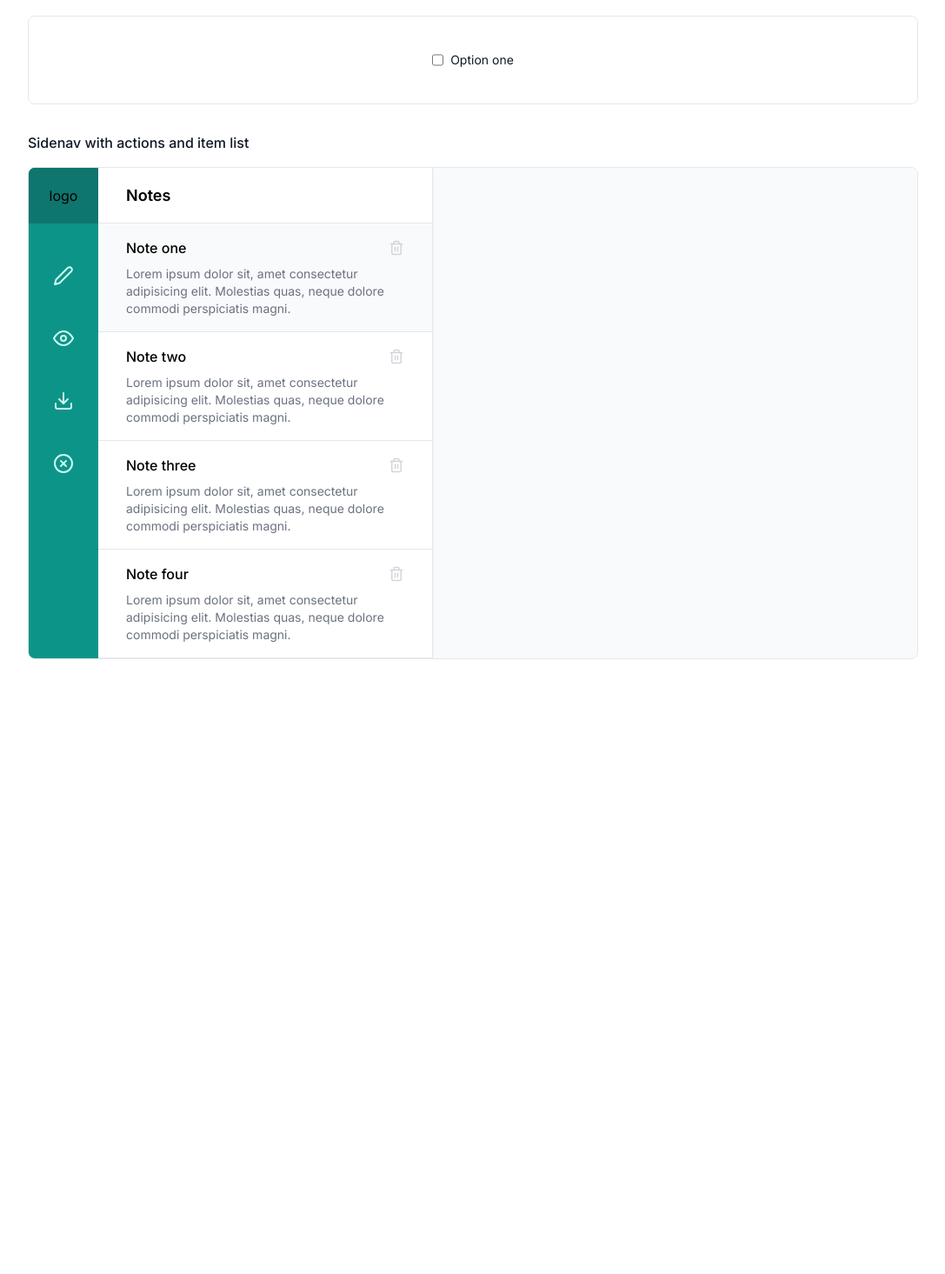
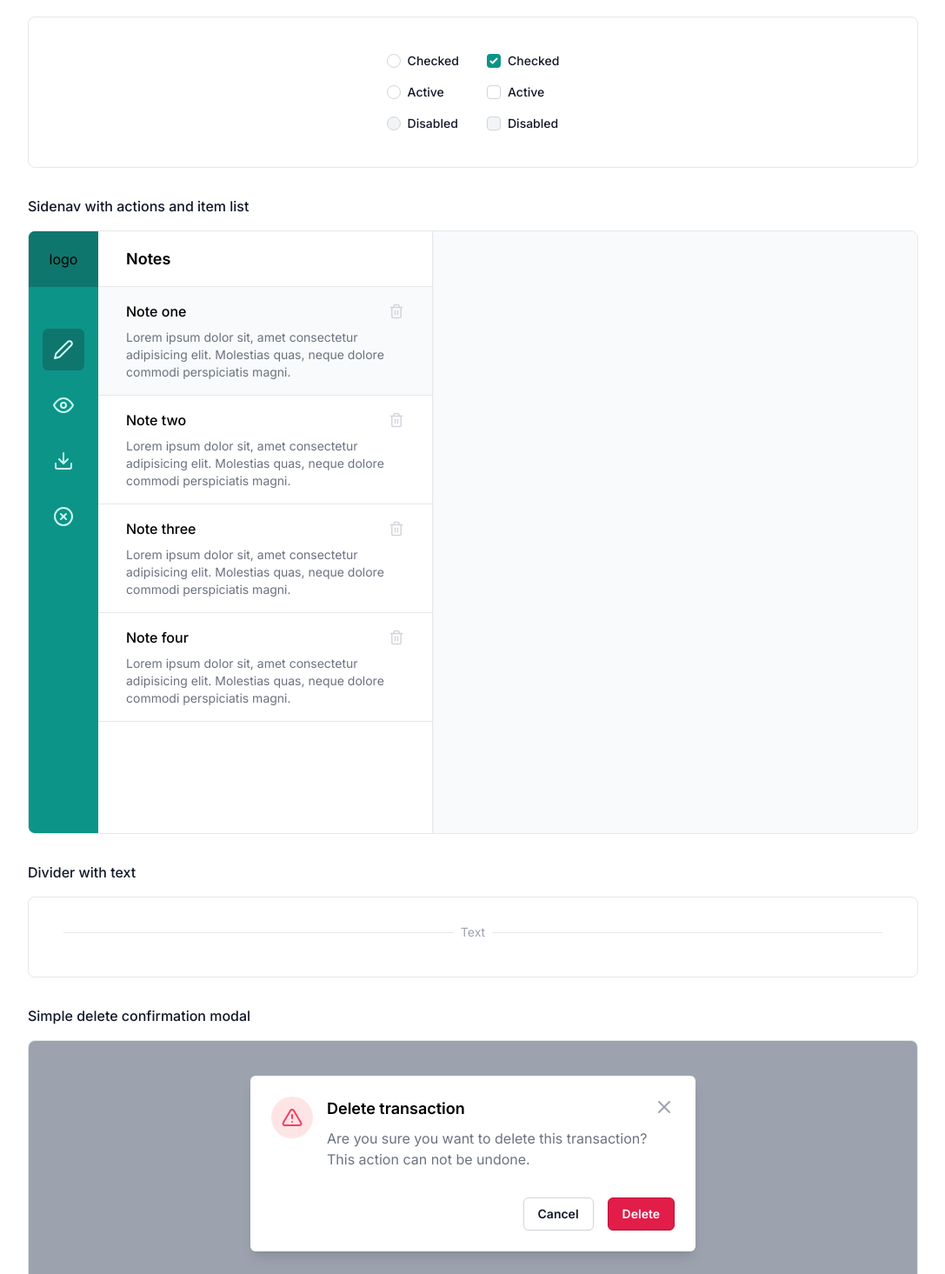
Before and after one commit to rkatanic/tailwind-components, a React (Create React App) app: page / in a window 1280 px wide. Shown: the part 1205-2670 px from the top of the page at 87% size, without its empty margins (96-1183 px from the left). Before the commit the page ends 1995 px from the top, so only its background shows below. Built offline with nearby package versions, Linux system fonts and the light colour scheme.

Commit message:
Adds more components

```diff
--- a/package.json
+++ b/package.json
@@ -37,6 +37,7 @@
     ]
   },
   "devDependencies": {
+    "@tailwindcss/forms": "^0.5.2",
     "autoprefixer": "^10.4.8",
     "postcss": "^8.4.14",
     "tailwindcss": "^3.1.7",
--- a/src/App.jsx
+++ b/src/App.jsx
@@ -1,8 +1,11 @@
 import { useState } from "react";
+import Alert from "./components/Alert";
 import Button from "./components/Button";
-import Checkbox from "./components/Checkbox";
+import CheckboxAndRadio from "./components/CheckboxAndRadio";
+import Divider from "./components/Divider";
 import FileUpload from "./components/FileUpload";
 import Input from "./components/Input";
+import Modal from "./components/Modal";
 import Navbar from "./components/Navbar";
 import Preview from "./components/Preview";
 import Select from "./components/Select";
@@ -23,11 +26,26 @@ const App = () => {
         <Preview alignInCenter component={<Button />} title="Buttons" />
         <Preview alignInCenter component={<FileUpload />} title="File upload" />
         <Preview alignInCenter component={<Select />} title="Select" />
-        <Preview alignInCenter component={<Checkbox />} title="Checkbox" />
+        <Preview
+          alignInCenter
+          component={<CheckboxAndRadio />}
+          title="Checkbox & radio"
+        />
         <Preview
           component={<Sidenav />}
           title="Sidenav with actions and item list"
         />
+        <Preview
+          alignInCenter
+          component={<Divider />}
+          title="Divider with text"
+        />
+        <Preview
+          alignInCenter
+          component={<Modal />}
+          title="Simple delete confirmation modal"
+        />
+        <Preview alignInCenter component={<Alert />} title="Alerts" />
       </div>
     </div>
   );
--- /dev/null
+++ b/src/components/Alert.tsx
@@ -0,0 +1,53 @@
+import {
+  FiX,
+  FiAlertTriangle,
+  FiCheckCircle,
+  FiInfo,
+  FiXCircle,
+} from "react-icons/fi";
+
+const Alert = (): JSX.Element => (
+  <div className="flex items-center flex-col gap-4 w-full">
+    <div className="flex gap-4 shadow-sm rounded-md border text-teal-600 border-teal-400 bg-teal-100 px-4 w-full max-w-md">
+      <div className="flex items-center py-2 pr-4 border-r border-teal-400">
+        <FiCheckCircle size="1.5rem" className="stroke-teal-500" />
+      </div>
+      <div className="py-2  w-full flex items-start justify-between gap-2">
+        Success alert message text.
+        <FiX size="1.5rem" className="cursor-pointer stroke-teal-500" />
+      </div>
+    </div>
+
+    <div className="flex gap-4 shadow-sm rounded-md border text-sky-600 border-sky-400 bg-sky-100 px-4 w-full max-w-md">
+      <div className="flex items-center py-2 pr-4 border-r border-sky-400">
+        <FiInfo size="1.5rem" className="stroke-sky-500" />
+      </div>
+      <div className="py-2  w-full flex items-start justify-between gap-2">
+        Info alert message text.
+        <FiX size="1.5rem" className="cursor-pointer stroke-sky-500" />
+      </div>
+    </div>
+
+    <div className="flex gap-4 shadow-sm rounded-md border text-amber-600 border-amber-400 bg-amber-100 px-4 w-full max-w-md">
+      <div className="flex items-center py-2 pr-4 border-r border-amber-400">
+        <FiAlertTriangle size="1.5rem" className="stroke-amber-500" />
+      </div>
+      <div className="py-2  w-full flex items-start justify-between gap-2">
+        Warning alert message text.
+        <FiX size="1.5rem" className="cursor-pointer stroke-amber-500" />
+      </div>
+    </div>
+
+    <div className="flex gap-4 shadow-sm rounded-md border text-rose-600 border-rose-400 bg-rose-100 px-4 w-full max-w-md">
+      <div className="flex items-center py-2 pr-4 border-r border-rose-400">
+        <FiXCircle size="1.5rem" className="stroke-rose-500" />
+      </div>
+      <div className="py-2  w-full flex items-start justify-between gap-2">
+        Error alert message text.
+        <FiX size="1.5rem" className="cursor-pointer stroke-rose-500" />
+      </div>
+    </div>
+  </div>
+);
+
+export default Alert;
--- a/src/components/Checkbox.tsx
+++ /dev/null
@@ -1,20 +0,0 @@
-const Checkbox = (): JSX.Element => {
-  return (
-    <div className="flex gap-2">
-      <input
-        id="checkbox-1"
-        name="checkbox-1"
-        type="checkbox"
-        className="cursor-pointer bg-teal-500 checked:bg-teal-500"
-      />
-      <label
-        htmlFor="checkbox-1"
-        className="cursor-pointer text-sm text-gray-900"
-      >
-        Option one
-      </label>
-    </div>
-  );
-};
-
-export default Checkbox;
--- /dev/null
+++ b/src/components/CheckboxAndRadio.tsx
@@ -0,0 +1,102 @@
+const CheckboxAndRadio = (): JSX.Element => {
+  return (
+    <div className="flex gap-8">
+      <div className="flex flex-col gap-4">
+        <div className="flex items-center">
+          <input
+            id="radio-option-one"
+            name="radio-options"
+            type="radio"
+            className="cursor-pointer focus:ring-0 h-4 w-4 text-teal-600 border-gray-300"
+          />
+          <label
+            htmlFor="radio-option-one"
+            className=" cursor-pointer ml-2 block text-sm font-medium text-gray-900"
+          >
+            Checked
+          </label>
+        </div>
+
+        <div className="flex items-center">
+          <input
+            id="radio-option-two"
+            name="radio-options"
+            type="radio"
+            className="cursor-pointer focus:ring-0 h-4 w-4 text-teal-600 border-gray-300"
+          />
+          <label
+            htmlFor="radio-option-two"
+            className="cursor-pointer ml-2 block text-sm font-medium text-gray-900"
+          >
+            Active
+          </label>
+        </div>
+        <div className="flex items-center">
+          <input
+            disabled
+            id="radio-option-three"
+            name="radio-options"
+            type="radio"
+            className="cursor-pointer focus:ring-0 h-4 w-4 text-teal-600 border-gray-300 disabled:bg-gray-100 disabled:cursor-not-allowed"
+          />
+          <label
+            htmlFor="radio-option-three"
+            className="cursor-pointer ml-2 block text-sm font-medium text-gray-900"
+          >
+            Disabled
+          </label>
+        </div>
+      </div>
+
+      <div className="flex flex-col gap-4">
+        <div className="flex items-center ">
+          <input
+            checked
+            id="checkbox-one"
+            name="checkbox-one"
+            type="checkbox"
+            className="cursor-pointer focus:ring-0 h-4 w-4 text-teal-600 border-gray-300 rounded"
+          />
+          <label
+            htmlFor="checkbox-one"
+            className="cursor-pointer  ml-2 text-sm font-medium text-gray-900"
+          >
+            Checked
+          </label>
+        </div>
+        <div className="flex items-center ">
+          <input
+            id="checkbox-two"
+            name="checkbox-two"
+            type="checkbox"
+            className="cursor-pointer focus:ring-0 h-4 w-4 text-teal-600 border-gray-300 rounded"
+          />
+          <label
+            htmlFor="checkbox-two"
+            className="cursor-pointer  ml-2 text-sm font-medium text-gray-900"
+          >
+            Active
+          </label>
+        </div>
+        <div className="flex items-center ">
+          <input
+            disabled
+            id="checkbox-disabled"
+            name="checkbox-disabled"
+            type="checkbox"
+            className="cursor-pointer focus:ring-0 h-4 w-4 text-teal-600 border-gray-300 rounded disabled:bg-gray-100 disabled:cursor-not-allowed"
+          />
+          <label
+            aria-disabled
+            htmlFor="checkbox-disabled"
+            className="cursor-pointer  ml-2 text-sm font-medium text-gray-900"
+          >
+            Disabled
+          </label>
+        </div>
+      </div>
+    </div>
+  );
+};
+
+export default CheckboxAndRadio;
--- /dev/null
+++ b/src/components/Divider.tsx
@@ -0,0 +1,8 @@
+const Divider = (): JSX.Element => (
+  <div className="w-full text-center ">
+    <hr className="-mb-3.5 w-full" />
+    <span className="bg-white px-2 text-sm text-gray-400">Text</span>
+  </div>
+);
+
+export default Divider;
--- /dev/null
+++ b/src/components/Modal.tsx
@@ -0,0 +1,37 @@
+import { FiX, FiAlertTriangle } from "react-icons/fi";
+
+const Modal = (): JSX.Element => (
+  <>
+    <div className="absolute inset-0 bg-gray-400 "></div>
+    <div className="relative bg-white shadow-lg p-6 rounded-md w-full max-w-lg">
+      <div className="flex flex-col justify-center items-center  gap-4 mb-8 sm:flex-row sm:items-start">
+        <div className="p-3 bg-rose-100 rounded-full">
+          <FiAlertTriangle size="1.5rem" className="stroke-rose-500" />
+        </div>
+        <div className="flex-1 text-center sm:text-left">
+          <h2 className="flex items-start justify-center font-semibold text-lg mb-2 sm:justify-between">
+            Delete transaction
+            <FiX
+              size="1.5rem"
+              className="hidden stroke-gray-400 cursor-pointer sm:block"
+            />
+          </h2>
+          <p className="text-gray-500 text-md">
+            Are you sure you want to delete this transaction? <br /> This action
+            can not be undone.
+          </p>
+        </div>
+      </div>
+      <div className="flex flex-col gap-4 justify-end sm:flex-row">
+        <button className="order-2 shadow-sm font-semibold text-sm border border-gray-300 px-4 py-2 rounded-md text-gray-900 hover:bg-gray-50 sm:order-1">
+          Cancel
+        </button>
+        <button className="order-1 shadow-sm font-semibold text-sm border border-rose-700 bg-rose-600 px-4 py-2 rounded-md text-white hover:bg-rose-500 hover:border-rose-600">
+          Delete
+        </button>
+      </div>
+    </div>
+  </>
+);
+
+export default Modal;
--- a/src/components/Preview.tsx
+++ b/src/components/Preview.tsx
@@ -8,7 +8,7 @@ const Preview = ({ component, title, alignInCenter }: Props): JSX.Element => (
   <div className="w-full m-auto max-w-5xl">
     <h1 className="mb-4 text-md font-medium text-gray-900">{title}</h1>
     <div
-      className={`rounded-lg overflow-hidden border border-gray-200   ${
+      className={`relative rounded-lg overflow-hidden border border-gray-200   ${
         alignInCenter ? "flex justify-center p-10  items-center" : ""
       }`}
     >
--- a/src/components/Sidenav.tsx
+++ b/src/components/Sidenav.tsx
@@ -9,21 +9,32 @@ import {
 const Sidenav = (): JSX.Element => {
   return (
     <div className="flex bg-gray-50">
-      <div className="w-20 bg-teal-600 flex flex-col items-center gap-12 ">
+      <div className="w-20 bg-teal-600 flex flex-col items-center gap-12">
         <div className="flex items-center justify-center h-16 bg-teal-700 w-full">
           logo
         </div>
+        <div className="flex flex-col items-center gap-4 w-full px-4">
+          <div className="hover:cursor-pointer flex items-center justify-center py-3 rounded-md bg-teal-700 w-full relative before:rounded-r-md before:-left-7 before:-top-2 before:content-[''] before:h-12 before:w-1.5 before:bg-teal-50 before:absolute">
             <FiEdit2 size="1.5rem" className="stroke-teal-100" />
+          </div>
+          <div className="hover:bg-teal-700 hover:cursor-pointer flex items-center justify-center py-3 rounded-md w-full relative before:rounded-r-md before:-left-7 before:-top-2 before:content-[''] before:h-12 before:w-1.5 before:bg-teal-50 before:absolute">
             <FiEye size="1.5rem" className="stroke-teal-100" />
+          </div>
+          <div className="hover:cursor-pointer flex items-center justify-center py-3 rounded-md w-full relative before:rounded-r-md before:-left-7 before:-top-2 before:content-[''] before:h-12 before:w-1.5 before:bg-teal-50 before:absolute">
             <FiDownload size="1.5rem" className="stroke-teal-100" />
+          </div>
+          <div className="hover:cursor-pointer flex items-center justify-center py-3 rounded-md w-full relative before:rounded-r-md before:-left-7 before:-top-2 before:content-[''] before:h-12 before:w-1.5 before:bg-teal-50 before:absolute">
             <FiXCircle size="1.5rem" className="stroke-teal-100" />
           </div>
+        </div>
+      </div>
 
-      <div className="shadow-sm border-r bg-white">
+      <div className="shadow-sm border-r bg-white pb-32">
         <div className="border-b h-16 flex items-center px-8 text-lg font-semibold">
           Notes
         </div>
-        <div className="w-96 border-b px-8 py-4 bg-gray-50">
+        <div className="w-full max-w-sm">
+          <div className="border-b px-8 py-4 bg-gray-50">
             <h3 className="mb-2 font-medium flex items-center gap-2 justify-between">
               Note one
               <FiTrash2
@@ -31,13 +42,12 @@ const Sidenav = (): JSX.Element => {
                 className="stroke-gray-300 hover:stroke-rose-500 hover:cursor-pointer"
               />
             </h3>
-          <p className="text-sm text-gray-500">
-            Lorem ipsum dolor sit, amet consectetur adipisicing elit. Molestias
-            quas, neque dolore commodi perspiciatis magni.
+            <p className="overflow-hidden text-ellipsis max-h-16 text-sm text-gray-500">
+              Lorem ipsum dolor sit, amet consectetur adipisicing elit.
+              Molestias quas, neque dolore commodi perspiciatis magni.
             </p>
           </div>
-
-        <div className="w-96 border-b px-8 py-4">
+          <div className="border-b px-8 py-4">
             <h3 className="mb-2 font-medium flex items-center gap-2 justify-between">
               Note two
               <FiTrash2
@@ -45,13 +55,12 @@ const Sidenav = (): JSX.Element => {
                 className="stroke-gray-300 hover:stroke-rose-500 hover:cursor-pointer"
               />
             </h3>
-          <p className="text-sm text-gray-500">
-            Lorem ipsum dolor sit, amet consectetur adipisicing elit. Molestias
-            quas, neque dolore commodi perspiciatis magni.
+            <p className="overflow-hidden text-ellipsis max-h-16 text-sm text-gray-500">
+              Lorem ipsum dolor sit, amet consectetur adipisicing elit.
+              Molestias quas, neque dolore commodi perspiciatis magni.
             </p>
           </div>
-
-        <div className="w-96 border-b px-8 py-4">
+          <div className="border-b px-8 py-4">
             <h3 className="mb-2 font-medium flex items-center gap-2 justify-between">
               Note three
               <FiTrash2
@@ -59,13 +68,12 @@ const Sidenav = (): JSX.Element => {
                 className="stroke-gray-300 hover:stroke-rose-500 hover:cursor-pointer"
               />
             </h3>
-          <p className="text-sm text-gray-500">
-            Lorem ipsum dolor sit, amet consectetur adipisicing elit. Molestias
-            quas, neque dolore commodi perspiciatis magni.
+            <p className="overflow-hidden text-ellipsis max-h-16 text-sm text-gray-500">
+              Lorem ipsum dolor sit, amet consectetur adipisicing elit.
+              Molestias quas, neque dolore commodi perspiciatis magni.
             </p>
           </div>
-
-        <div className="w-96 border-b px-8 py-4">
+          <div className="border-b px-8 py-4">
             <h3 className="mb-2 font-medium flex items-center gap-2 justify-between">
               Note four
               <FiTrash2
@@ -73,10 +81,11 @@ const Sidenav = (): JSX.Element => {
                 className="stroke-gray-300 hover:stroke-rose-500 hover:cursor-pointer"
               />
             </h3>
-          <p className="text-sm text-gray-500">
-            Lorem ipsum dolor sit, amet consectetur adipisicing elit. Molestias
-            quas, neque dolore commodi perspiciatis magni.
+            <p className="overflow-hidden text-ellipsis max-h-16 text-sm text-gray-500">
+              Lorem ipsum dolor sit, amet consectetur adipisicing elit.
+              Molestias quas, neque dolore commodi perspiciatis magni.
             </p>
+          </div>
         </div>
       </div>
     </div>
--- a/tailwind.config.js
+++ b/tailwind.config.js
@@ -5,5 +5,5 @@ module.exports = {
   theme: {
     extend: {},
   },
-  plugins: [],
+  plugins: [require("@tailwindcss/forms")],
 };
```
Also changed, not shown: src/components/Navbar.tsx (+8 -2 lines), src/components/Select.tsx (+5 -4 lines), 1 other file (tests, documents, lock files or other folders). Lines whose indentation alone changed are shown as unchanged.
